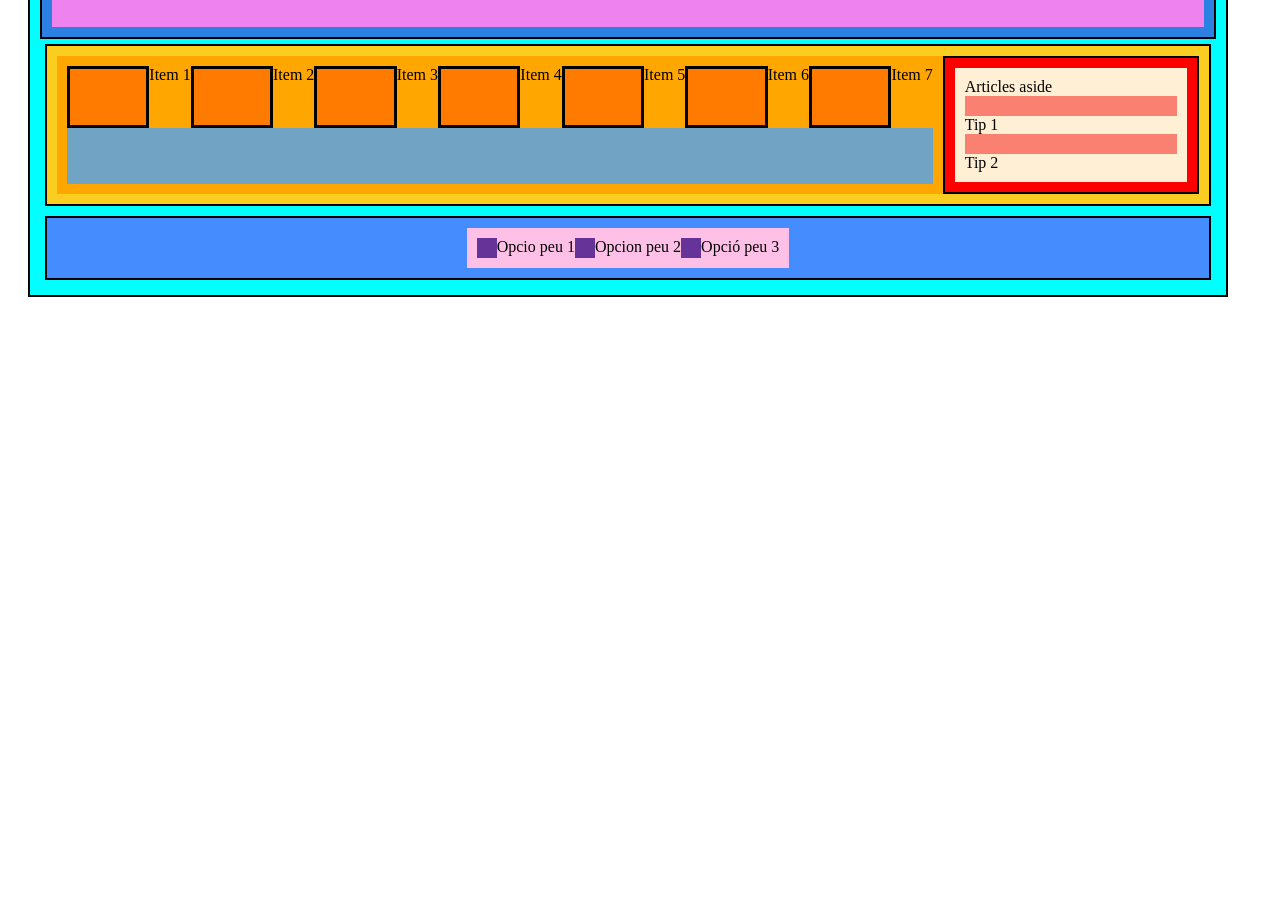
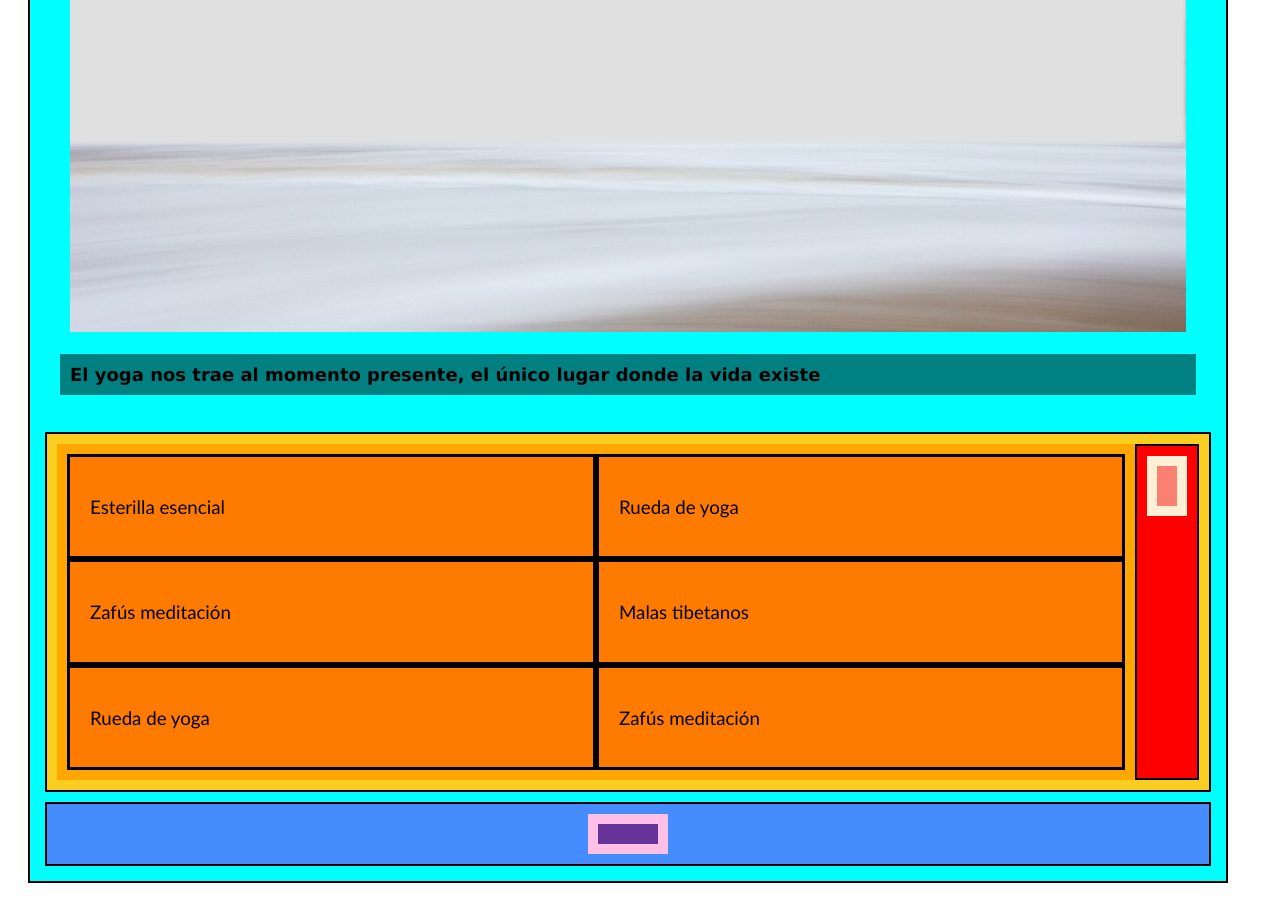
Before and after one commit to jaume-mor/CursFrontEnd, a plain HTML site: page FLEXBOX/PILOT HOME BOTIGA/Homebotiga.html in a window 1280 px wide. Shown: the part 281-1192 px from the top of the page. Before the commit the page ends 800 px from the top, so only its background shows below. Drawn offline with Linux system fonts and the light colour scheme.

Commit message:
projecte flexbox

```diff
--- a/FLEXBOX/PILOT HOME BOTIGA/CSS/estils.css
+++ b/FLEXBOX/PILOT HOME BOTIGA/CSS/estils.css
@@ -18,8 +18,6 @@
 .capçalera {
     display: flex;
     flex-flow: column nowrap;
-    background-color: rgb(43, 128, 226);
-    border: solid 2px;
 }
 /*Menús del header*/
 .menu {
@@ -49,7 +47,9 @@
 /*Banner-Imatge principal calçalera*/
 .banner {
     display: flex;
-    background-color: violet;
+    flex-flow: column nowrap;
+    /*Aquí falta posar una imatge de fons del banner*/
+
 }
 /*Text sobre banner*/
 h1 {
@@ -76,6 +76,7 @@ section {
     background-color: #ff7b00;
     border: solid;
     flex: 1 1 auto;
+    flex-basis: 40%;
 }
 /*Navegació entre articles*/
 .navarticles{
@@ -116,6 +117,34 @@ footer {
 .tips {
     background-color: salmon;
 }
+
+/*Estil h1*/
+h1 {
+    font-family: 'Lucida Sans', 'Lucida Sans Regular', 'Lucida Grande', 'Lucida Sans Unicode', Geneva, Verdana, sans-serif;
+    font-weight: 700;
+    font-size:large;
+}
+
+/*Estil h2*/
+
+h2{
+font-family: 'Trebuchet MS', 'Lucida Sans Unicode', 'Lucida Grande', 'Lucida Sans', Arial, sans-serif;
+font-weight: 500;
+}
+
+/*Estil h3*/
+
+h3{
+    font-family: 'Trebuchet MS', 'Lucida Sans Unicode', 'Lucida Grande', 'Lucida Sans', Arial, sans-serif;
+    font-weight: 400;
+    }
+
+/*Estil p*/
+p {
+font-family: 'Segoe UI', Tahoma, Geneva, Verdana, sans-serif;
+font-weight: 200;
+}
+
 /*Opció responsive per a tauletes*/
 @media screen and (max-width: 900px) {
 
--- a/FLEXBOX/PILOT HOME BOTIGA/Homebotiga.html
+++ b/FLEXBOX/PILOT HOME BOTIGA/Homebotiga.html
@@ -10,22 +10,22 @@
 <link rel="stylesheet" href="./CSS/estils.css">
 
 <body>
-    <div class="principal">Principal
-        <header class="capçalera">Capçalera
+    <div class="principal">
+        <header class="capçalera">
             <div class="menu">
-                <div class="logo">logo
-
+                <div class="logo">
                                     </div>
                 <nav class="navegacio">Opcions navegació
 
                 </nav>
-                <div class="social">Social
+                <div class="social">Icones socials
 
                 </div>
 
             </div>
-            <div class="banner">Imatge
-                <h1>Text imatge
+            <div class="banner">
+                <img src="./IMG/banner-home-ok.jpg" alt="Platja" width="100%">
+                <h1> El yoga nos trae al momento presente, el único lugar donde la vida existe
 
                 </h1>
 
@@ -35,39 +35,43 @@
 
 
 
-
+</body>
 <section>
     <article class="articles">
-                <div class="item"></div>Item 1
-                <div class="item"></div>Item 2
-                <div class="item"></div>Item 3
-                <div class="item"></div>Item 4
-                <div class="item"></div>Item 5
-                <div class="item"></div>Item 6
-                <div class="item"></div>Item 7
-                <div class="navarticles">
-
+        <div class="item">
+            <h3>Esterilla esencial</h3>
         </div>
-
-
+        <div class="item">
+            <h3>Rueda de yoga</h3>
+        </div>
+        <div class="item">
+            <h3>Zafús meditación</h3>
+        </div>
+        <div class="item">
+            <h3>Malas tibetanos</h3>
+        </div>
+        <div class="item">
+            <h3>Rueda de yoga</h3>
+        </div>
+        <div class="item">
+            <h3>Zafús meditación</h3>
+        </div>
     </article>
-
     <aside>
-                <div class="articlesaside">Articles aside
-                    <div class="tips"></div>Tip 1
-                    <div class="tips"></div>Tip 2
+        <div class="articlesaside">
+            <div class="tips"></div>
+            <div class="tips"></div>
         </div>
     </aside>
 </section>
 <footer>
     <nav class="peu">
-                <div class="opcionspeu"></div>Opcio peu 1
-                <div class="opcionspeu"></div>Opcion peu 2
-                <div class="opcionspeu"></div>Opció peu 3
+        <div class="opcionspeu"></div>
+        <div class="opcionspeu"></div>
+        <div class="opcionspeu"></div>
 
     </nav>
 </footer>
 </div>
-</body>
 
 </html>
```
Also changed, not shown: CSS PRÀCTIQUES/SELECTORS CSS/Exercicisfloat.html (added, +47 -0 lines), FLEXBOX/PILOT HOME BOTIGA/IMG/Esterilla-green.jpg (added), FLEXBOX/PILOT HOME BOTIGA/IMG/Mala-tibetano.jpg (added), FLEXBOX/PILOT HOME BOTIGA/IMG/Rueda-tibetano.jpg (added), FLEXBOX/PILOT HOME BOTIGA/IMG/Vela-artesanal.jpg (added), FLEXBOX/PILOT HOME BOTIGA/IMG/banner-home-ok.jpg (added), FLEXBOX/PILOT HOME BOTIGA/IMG/banner-home.jpg (added), FLEXBOX/PILOT HOME BOTIGA/IMG/zafus-1.jpg (added). Lines whose indentation alone changed are shown as unchanged.
